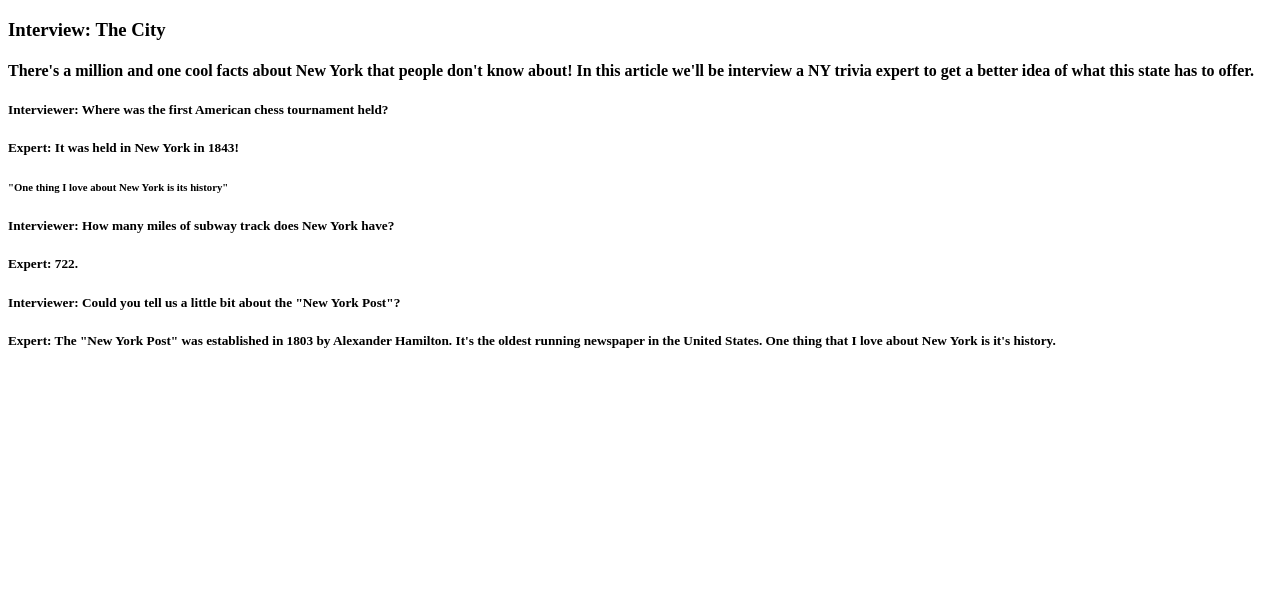
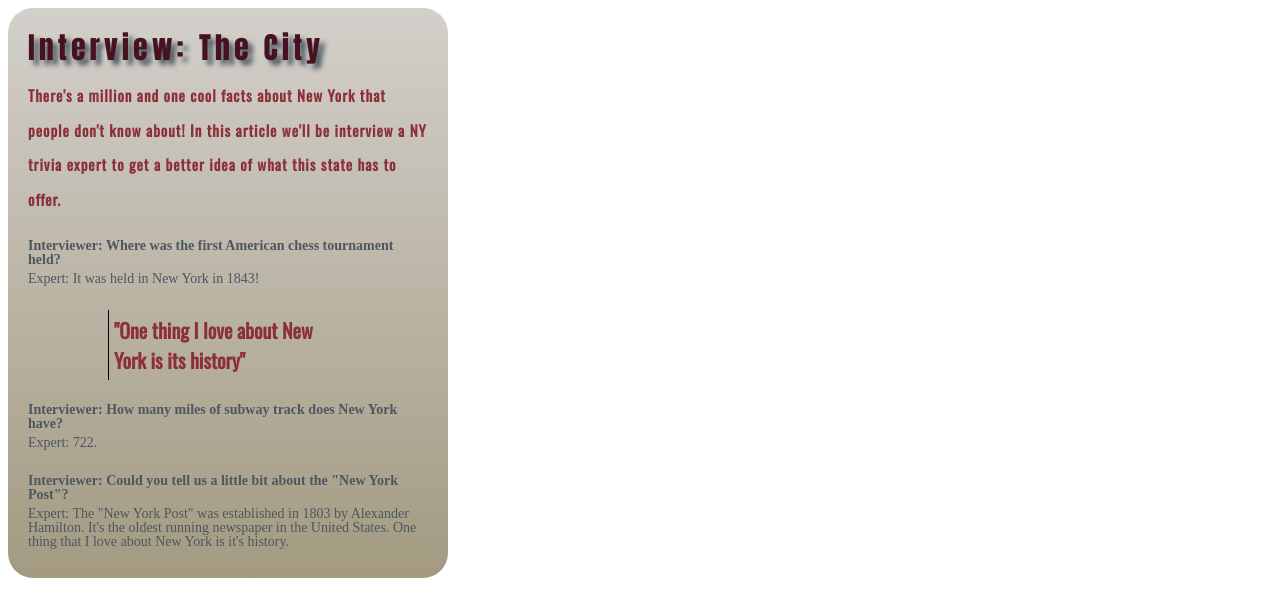
Before and after one commit to crystall39/Files, a plain HTML site: page 5 NewYorkNewspaper-main/content.html in a window 1280 px wide. Drawn offline with nearby package versions, Linux system fonts and the light colour scheme.

Commit message:
Finished

```diff
--- a/5 NewYorkNewspaper-main/content.css
+++ b/5 NewYorkNewspaper-main/content.css
@@ -1,24 +1,68 @@
 .page {
-  width:
-  height:
+    width: 400px;
+    height: 530px;
+    /*background-color: #D3D0CB; */
+    background-image: linear-gradient(#D3D0CB, #a39a81);
+    padding: 20px;
+    border-radius: 25px;
 }
 
-#article_title {
-
+#article_title
+{
+    font-family: "Anton";
+    letter-spacing: 4px;
+    font-weight: 2;
+    font-size: 30px;
+    line-height: 0;
+    color: #461220;
+    margin-top: 20px;
+    text-shadow: 5px 5px 5px #4C5760;
 }
 
-#intro {
-
+#intro
+{
+    font-family: "Oswald";
+    letter-spacing: 1px;
+    font-weight: 600;
+    font-size: 15px;
+    line-height: 2.3;
+    color: #8C2F39;
 }
 
-.question{
-
+.question
+{
+    font-family: "Railway";
+    letter-spacing: 0px;
+    font-weight: bold;
+    font-size: 14px;
+    line-height: 1;
+    color: #4C5760;
+    margin-bottom: 5px;
 }
 
-.answer{
-
+.answer
+{
+    font-family: "Railway";
+    letter-spacing: 0px;
+    font-weight: normal;
+    font-size: 14px;
+    line-height: 1;
+    color: #4C5760;
+    margin-top: 5px;
 }
 
-#block_quote {
-
+#block_quote
+{
+    font-family: "Oswald";
+    letter-spacing: 0px;
+    font-weight: bold;
+    font-size: 20px;
+    line-height: 1.5;
+    color: #8C2F39;
+    margin-top: 15px;
+    margin-bottom: 15px;
+    margin-left: 80px;
+    margin-right: 80px;
+    border-left: 1px solid black;
+    padding: 5px;
 }
```
Also changed, not shown: 5 NewYorkNewspaper-main/cover.css (indentation only), 5 NewYorkNewspaper-main/cover.html (indentation only).
